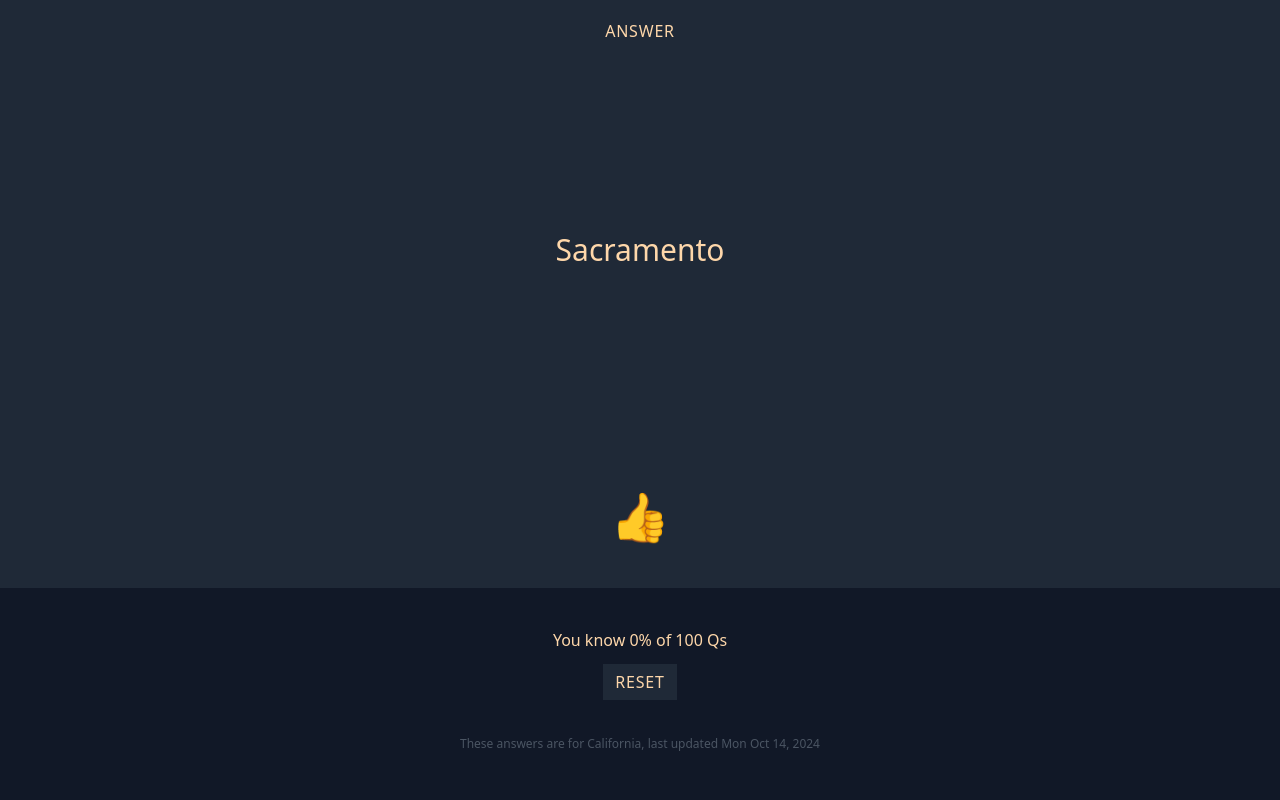
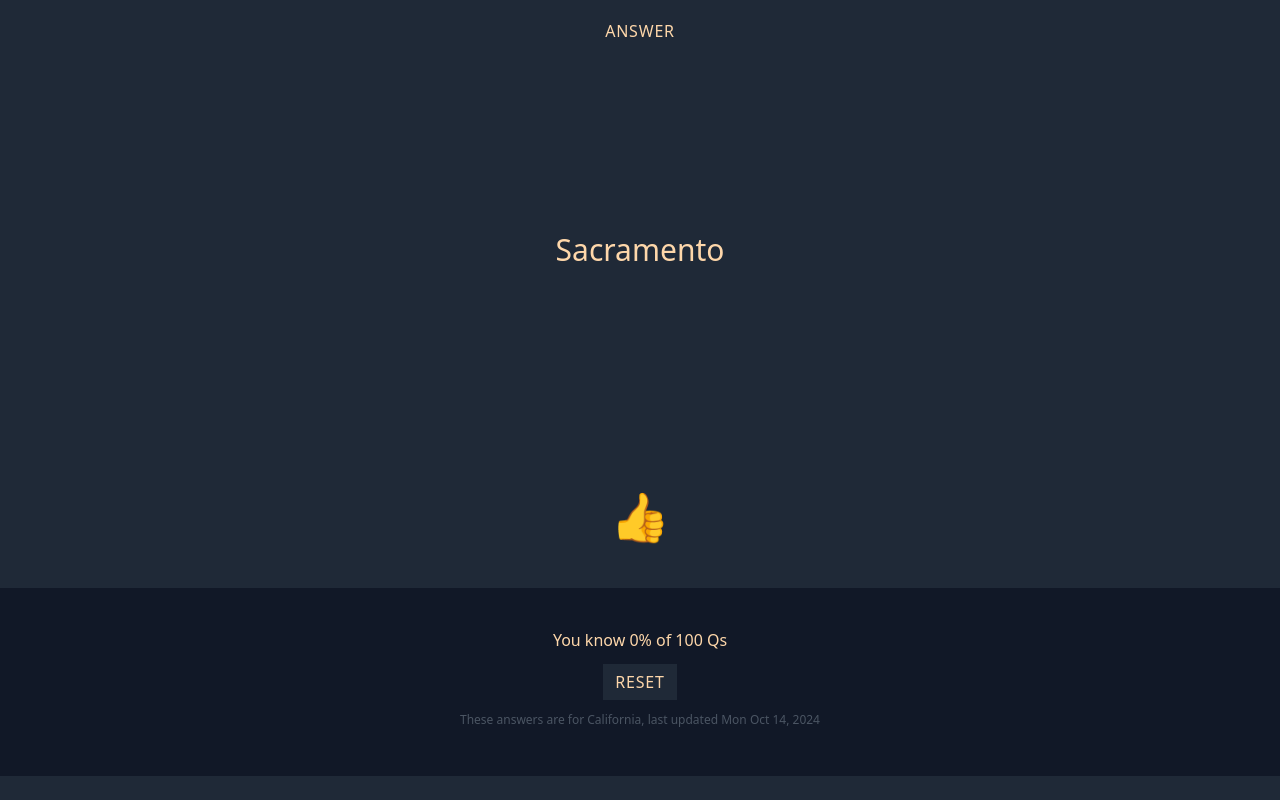
Before and after one commit to minimalmonkey/Civics-Questions-and-Answers, a plain HTML site: page index.html in a window 1280 px wide. Shown: the part 794-1594 px from the top of the page. After the commit the page ends 1570 px from the top, so only its background shows below. Drawn offline with nearby package versions, Linux system fonts and the light colour scheme.

Commit message:
Adjust spacing

```diff
--- a/index.html
+++ b/index.html
@@ -36,7 +36,7 @@
 		<div id="footer" class="p-12 pt-10 bg-gray-900 flex flex-col gap-3 items-center">
 			<span id="info"></span>
 			<button id="reset" class="px-3 py-1.5 bg-gray-800 grow-0 uppercase tracking-wider">Reset</button>
-			<div class="text-xs text-gray-600 pt-6 text-pretty text-center">
+			<div class="text-xs text-gray-600 text-pretty text-center">
 				These answers are for California, last updated Mon Oct 14, 2024
 			</div>
 		</div>
```
